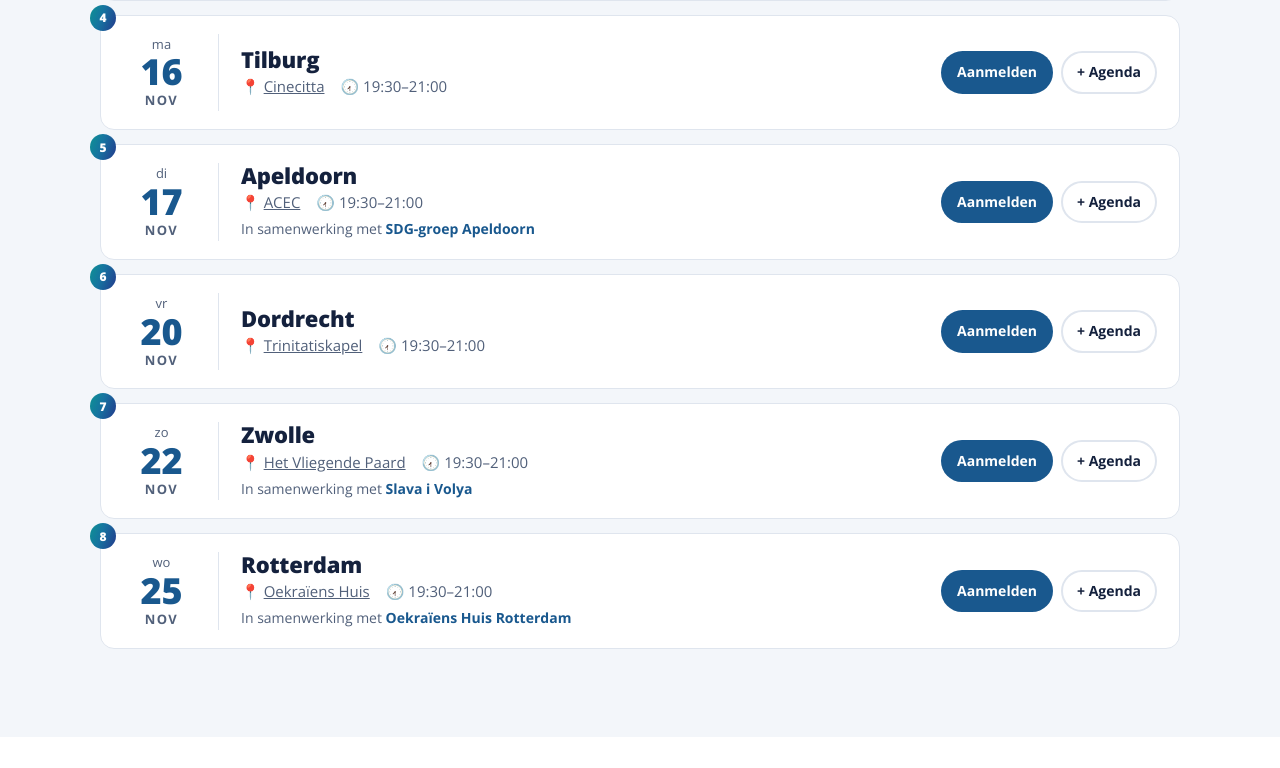
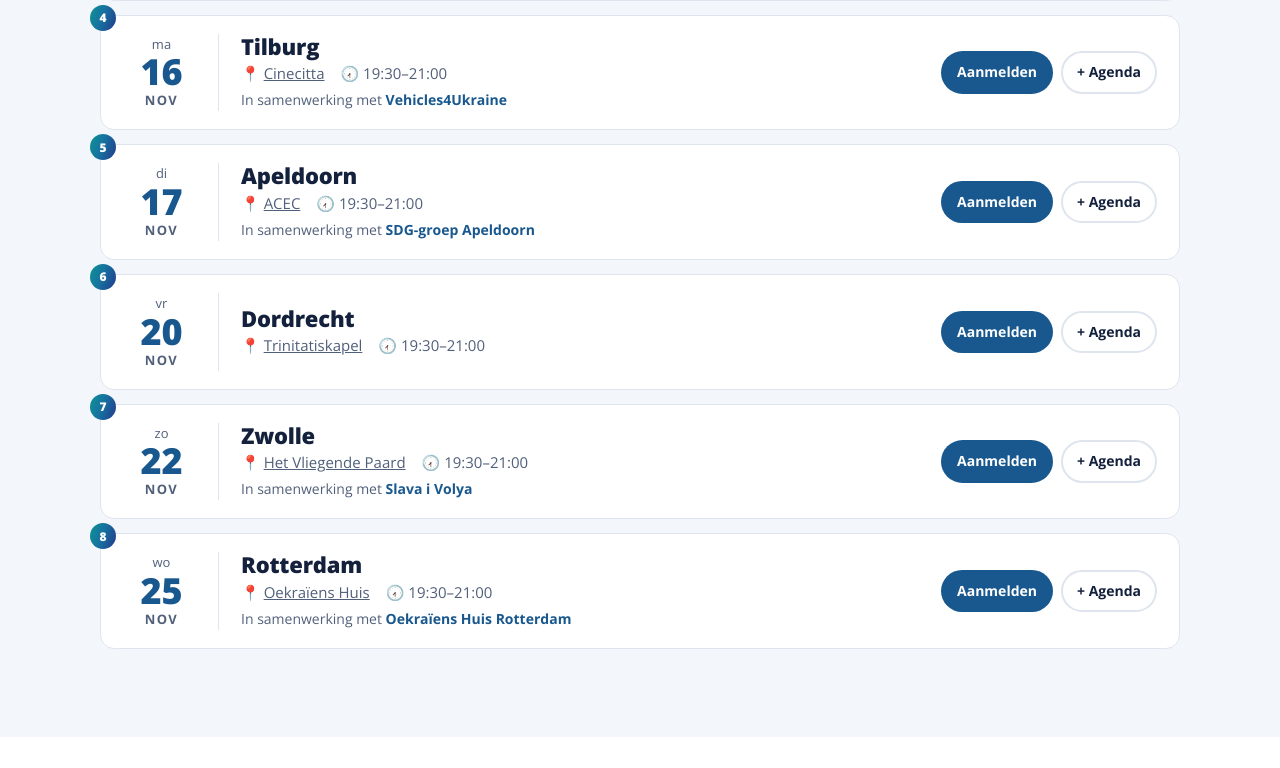
Before and after one commit to vitakovd/europe-next-door, a plain HTML site: page index.html in a window 1280 px wide. Shown: the part 2152-2920 px from the top of the page. Drawn offline with nearby package versions, Linux system fonts and the light colour scheme.

Commit message:
Tilburg: add Vehicles4Ukraine as local partner
Co-Authored-By: Claude Opus 5.5 <noreply@anthropic.com>

```diff
--- a/index.html
+++ b/index.html
@@ -392,6 +392,7 @@ footer a{color:#fff}
         <div class="logos">
           <a href="https://uamaastricht.nl" target="_blank" rel="noopener" title="Ukrainian House Maastricht"><img src="assets/partners/ukrainian-house-maastricht.png" width="132" height="88" alt="Ukrainian House Maastricht" loading="lazy"></a>
           <a href="https://nijmegen4ukraine.nl" target="_blank" rel="noopener" title="Nijmegen4Ukraine"><img src="assets/partners/nijmegen4ukraine-kleur.jpg" width="1130" height="310" alt="Nijmegen4Ukraine" loading="lazy"></a>
+          <a href="https://whydonate.com/nl/fundraising/vehicles4ukraine" target="_blank" rel="noopener" title="Vehicles4Ukraine"><img src="assets/partners/vehicles4ukraine.png" width="1070" height="150" alt="Vehicles4Ukraine" loading="lazy"></a>
           <a href="https://sdg-apeldoorn.nl" target="_blank" rel="noopener" title="SDG-groep Apeldoorn"><img src="assets/partners/sdg-groep-apeldoorn.png" width="296" height="114" alt="SDG-groep Apeldoorn" loading="lazy"></a>
           <a href="https://www.slava-i-volya.nl/" target="_blank" rel="noopener" title="Slava i Volya"><img src="assets/partners/slava-i-volya.png" width="600" height="269" alt="Slava i Volya" loading="lazy"></a>
           <a href="https://ukrainianhouse.nl" target="_blank" rel="noopener" title="Oekraïens Huis Rotterdam"><img src="assets/partners/oekraiens-huis-rotterdam.png" width="500" height="307" alt="Oekraïens Huis Rotterdam" loading="lazy"></a>
@@ -448,7 +449,7 @@ const EVENTS = [
   { date:"2026-11-07", start:"11:15", end:"12:15", city:"Maastricht", venue:"Lumière", forumDay:true, partner:{ name:"Ukrainian House Maastricht", url:"https://uamaastricht.nl" } },
   { date:"2026-11-13", start:"21:00", end:"22:00", city:"Groningen",  venue:"USVA (Cultureel Studentencentrum Groningen)", venue_en:"USVA (Groningen Student Cultural Centre)", tag_nl:"Onderdeel van De Nacht van de Democratie", tag_en:"Part of the Night of Democracy" },
   { date:"2026-11-15", start:"19:30", end:"21:00", city:"Nijmegen",   venue:"De Thiemeloods", partner:{ name:"Nijmegen4Ukraine", url:"https://nijmegen4ukraine.nl" } },
-  { date:"2026-11-16", start:"19:30", end:"21:00", city:"Tilburg",    venue:"Cinecitta" },
+  { date:"2026-11-16", start:"19:30", end:"21:00", city:"Tilburg",    venue:"Cinecitta", partner:{ name:"Vehicles4Ukraine", url:"https://whydonate.com/nl/fundraising/vehicles4ukraine" } },
   { date:"2026-11-17", start:"19:30", end:"21:00", city:"Apeldoorn",  venue:"ACEC", partner:{ name:"SDG-groep Apeldoorn", url:"https://sdg-apeldoorn.nl" } },
   { date:"2026-11-20", start:"19:30", end:"21:00", city:"Dordrecht",  venue:"Trinitatiskapel" },
   { date:"2026-11-22", start:"19:30", end:"21:00", city:"Zwolle",     venue:"Het Vliegende Paard", partner:{ name:"Slava i Volya", url:"https://www.slava-i-volya.nl/" } },
```
Also changed, not shown: assets/partners/vehicles4ukraine.png (added).
